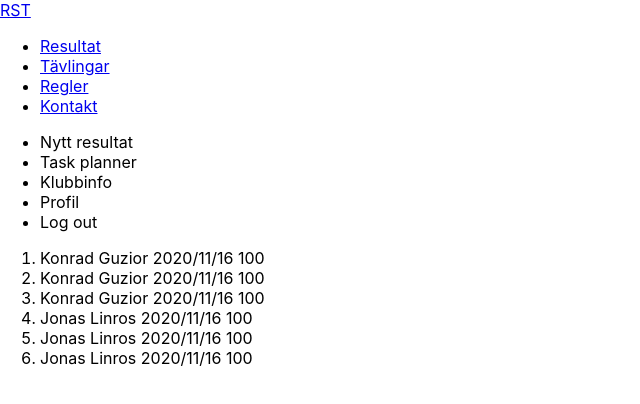
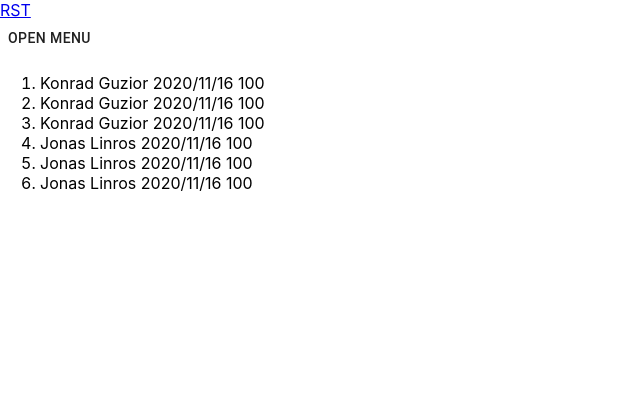
Before and after one commit to MrGuzior/rst, a React (Create React App) app: page / in a window 1280 px wide. Shown: the top 404 px of the page, without its empty margins (0-640 px from the left). Built offline with nearby package versions, Linux system fonts and the light colour scheme.

Commit message:
Collapsable nav menu added, materialui

```diff
--- a/src/Components/Nav/GlobalNav.jsx
+++ b/src/Components/Nav/GlobalNav.jsx
@@ -1,14 +1,15 @@
 import React from 'react'
 import {NavLink as Link} from 'react-router-dom'
+import {MenuItem} from '@material-ui/core'
 
 const GlobalNav = () => {
     return(
         <nav className='global-nav navigation'>
             <ul>
-                <li><Link to='/results'>Resultat</Link></li>
-                <li><Link to='/competitions'>Tävlingar</Link></li>
-                <li><Link to='/rules'>Regler</Link></li>
-                <li><Link to='/contact'>Kontakt</Link></li>
+                <li><MenuItem><Link to='/results'>Resultat</Link></MenuItem></li>
+                <li><MenuItem><Link to='/competitions'>Tävlingar</Link></MenuItem></li>
+                <li><MenuItem><Link to='/rules'>Regler</Link></MenuItem></li>
+                <li><MenuItem><Link to='/contact'>Kontakt</Link></MenuItem></li>
             </ul>
         </nav>
     )
--- a/src/Components/Nav/Nav.jsx
+++ b/src/Components/Nav/Nav.jsx
@@ -1,12 +1,26 @@
 import React, {useState} from 'react'
 import GlobalNav from './GlobalNav'
 import PersonalNav from './PersonalNav'
+import {Button, Menu, MenuItem} from '@material-ui/core'
 
 const Nav = () => {
+    const [showMenu, setShowMenu] = useState(false)
+    const toogleMenu = () => setShowMenu(!showMenu)
     return(
         <section className='nav navigation'>
+            <Button aria-controls="simple-menu" aria-haspopup="true" onClick={toogleMenu}>
+            Open Menu
+            </Button>
+            <Menu
+            id="simple-menu"
+            anchorEl={showMenu}
+            keepMounted
+            open={showMenu}
+            onClose={toogleMenu}
+            >
             <GlobalNav/>
             <PersonalNav/>
+            </Menu>
         </section>
     )
 }
--- a/src/Components/Nav/PersonalNav.jsx
+++ b/src/Components/Nav/PersonalNav.jsx
@@ -1,14 +1,15 @@
 import React from 'react'
+import {MenuItem} from '@material-ui/core'
 
 const PersonalNav = () => {
     return(
         <nav className='personal-nav navigation'>
             <ul>
-                <li>Nytt resultat</li>
-                <li>Task planner</li>
-                <li>Klubbinfo</li>
-                <li>Profil</li>
-                <li>Log out</li>
+                <li><MenuItem>Nytt resultat</MenuItem></li>
+                <li><MenuItem>Task planner</MenuItem></li>
+                <li><MenuItem>Klubbinfo</MenuItem></li>
+                <li><MenuItem>Profil</MenuItem></li>
+                <li><MenuItem>Log out</MenuItem></li>
             </ul>
         </nav>
     )
```
